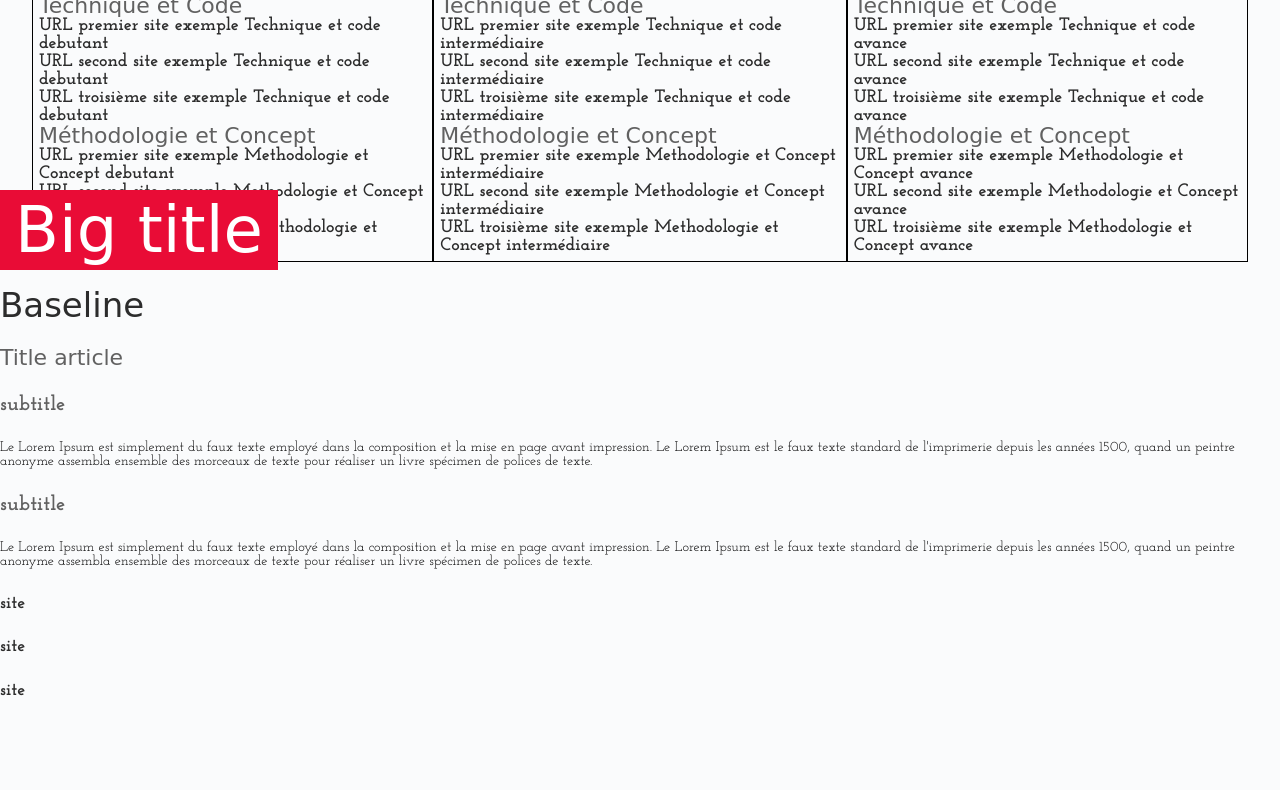
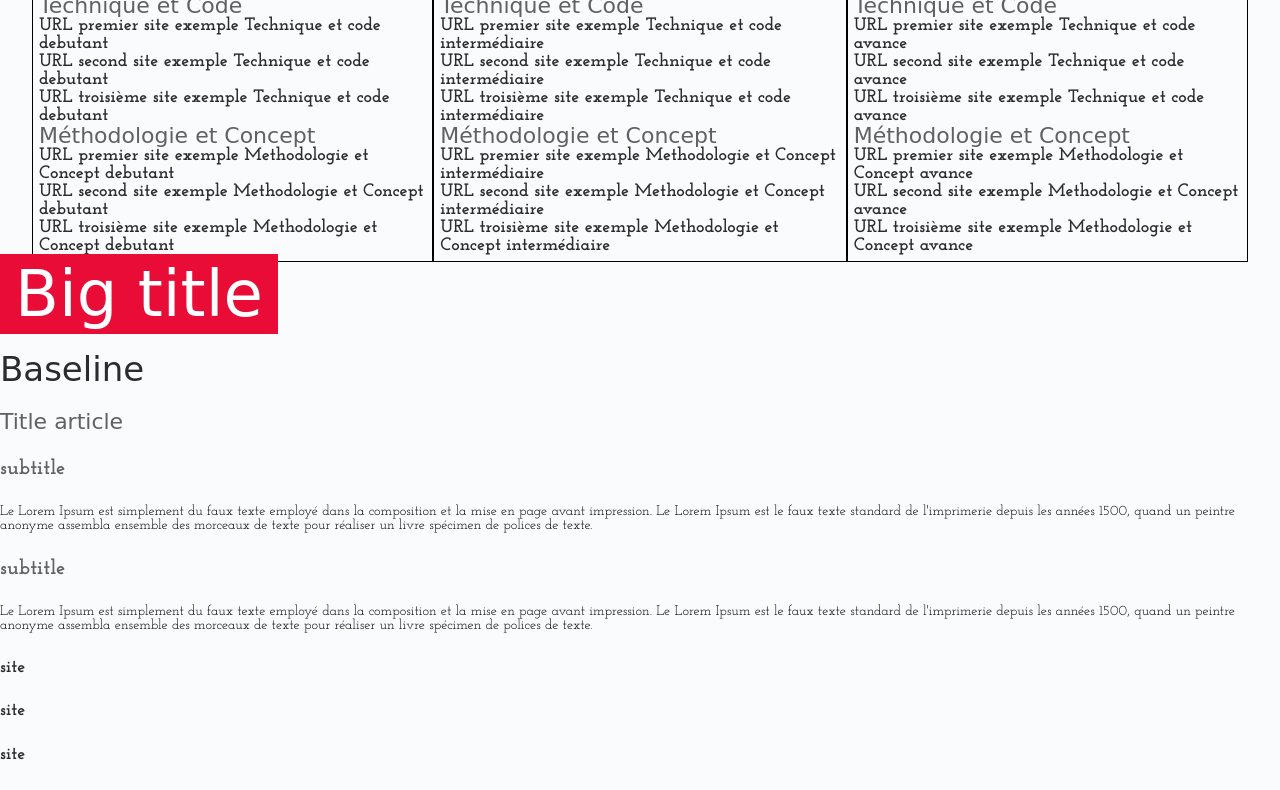
Before and after one commit to celinemoreno/D4id-201617-gridlayout1, a plain HTML site: page index.html in a window 1280 px wide. Shown: the part 626-1416 px from the top of the page. Before the commit the page ends 1352 px from the top, so only its background shows below. Drawn offline with Linux system fonts and the light colour scheme; a web font is replaced by a local one.

Commit message:
Deuxieme test de qualité

```diff
--- a/styles/main.css
+++ b/styles/main.css
@@ -36,7 +36,7 @@ li {
 }
 
 #example-styles{
-  margin-top: 5%;
+  margin-top: 10%;
 }
 
 #example-styles h2{
```
Also changed, not shown: index.html (+1 -1 lines).
